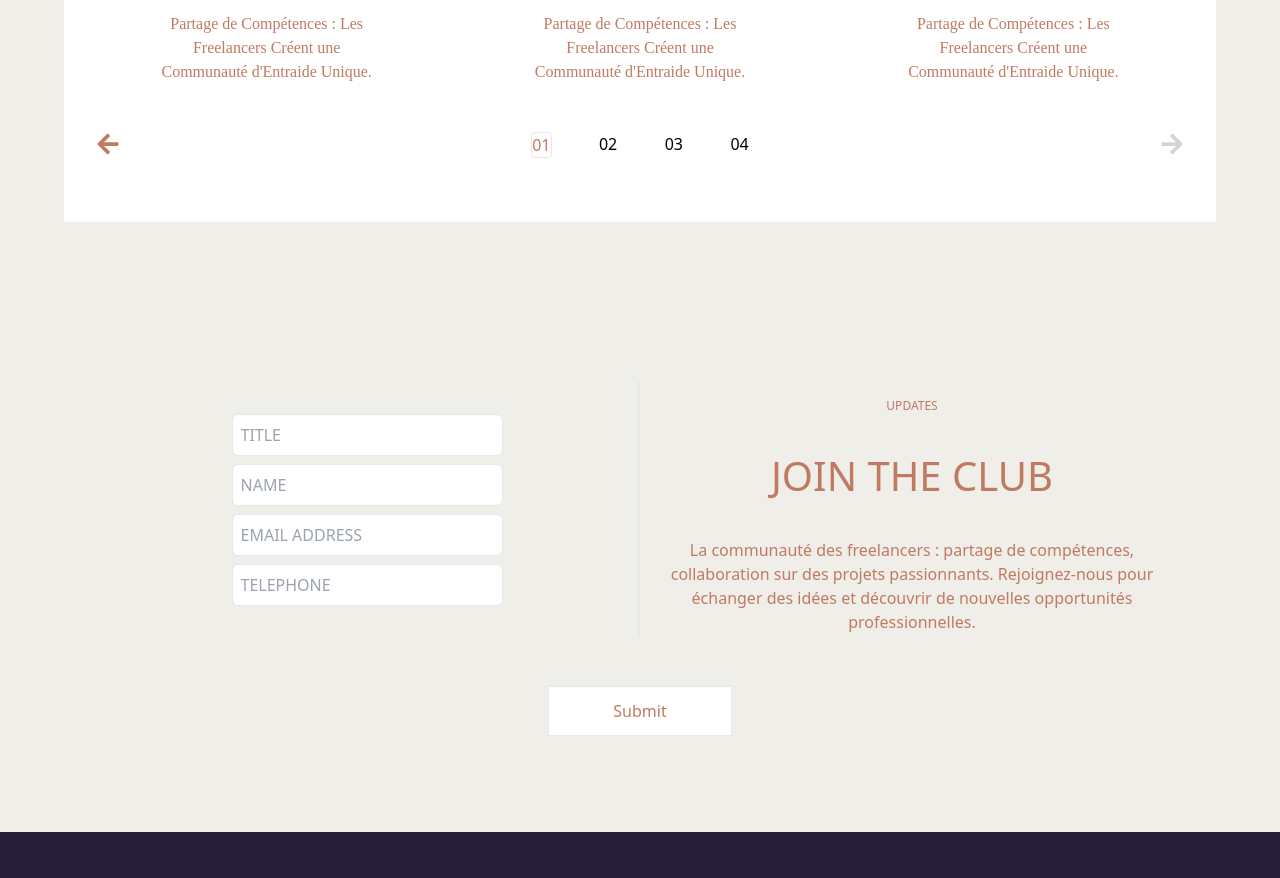
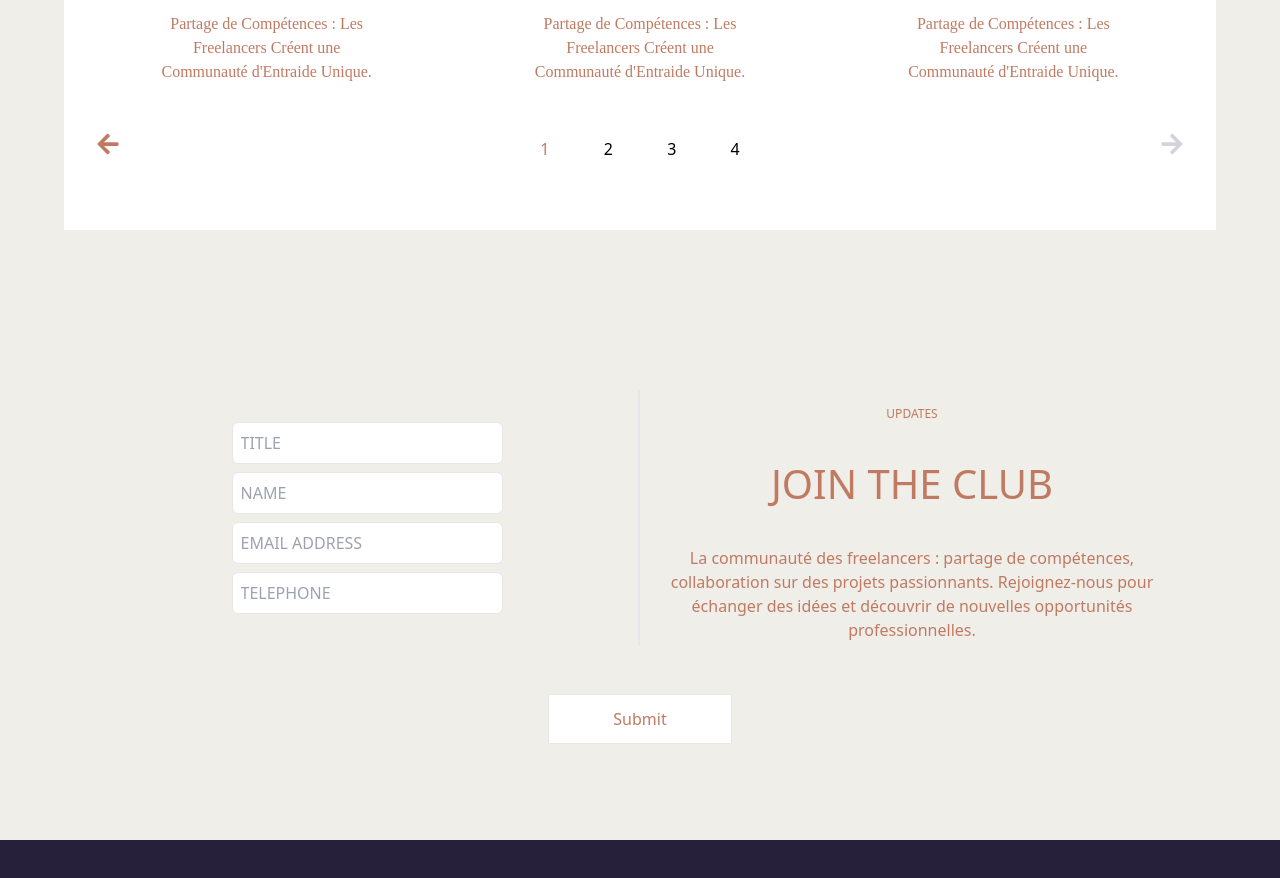
Before and after one commit to Zoomea/tailwind-company-news-template, a React (Create React App) app: page / in a window 1280 px wide. Shown: the part 2020-2898 px from the top of the page. Built offline with nearby package versions, Linux system fonts and the light colour scheme; a web font is replaced by a local one.

Commit message:
hovering effects of page number

```diff
--- a/src/App.js
+++ b/src/App.js
@@ -46,10 +46,10 @@ function App() {
           <div className="w-full nav-bottom flex justify-between my-8">
             <FaArrowLeft size={24} className="text-red-400 hover:text-black transition duration-300" />
             <div className="w-1/5 page-number flex justify-between">
-              <div className="border text-red-400 rounded hover:border-black transition duration-300">01</div>
-              <div>02</div>
-              <div>03</div>
-              <div>04</div>
+              <div className="px-2 py-1 border border-transparent text-red-400 rounded hover:border-red-400 transition duration-300">1</div>
+              <div className="px-2 py-1 border border-transparent rounded hover:text-red-400 hover:border-red-400 transition duration-200">2</div>
+              <div className="px-2 py-1 border border-transparent rounded hover:text-red-400 hover:border-red-400 transition duration-200">3</div>
+              <div className="px-2 py-1 border border-transparent rounded hover:text-red-400 hover:border-red-400 transition duration-200">4</div>
             </div>
             <FaArrowRight size={24} className="text-gray-300 hover:text-black transition duration-300" />
           </div>
```
